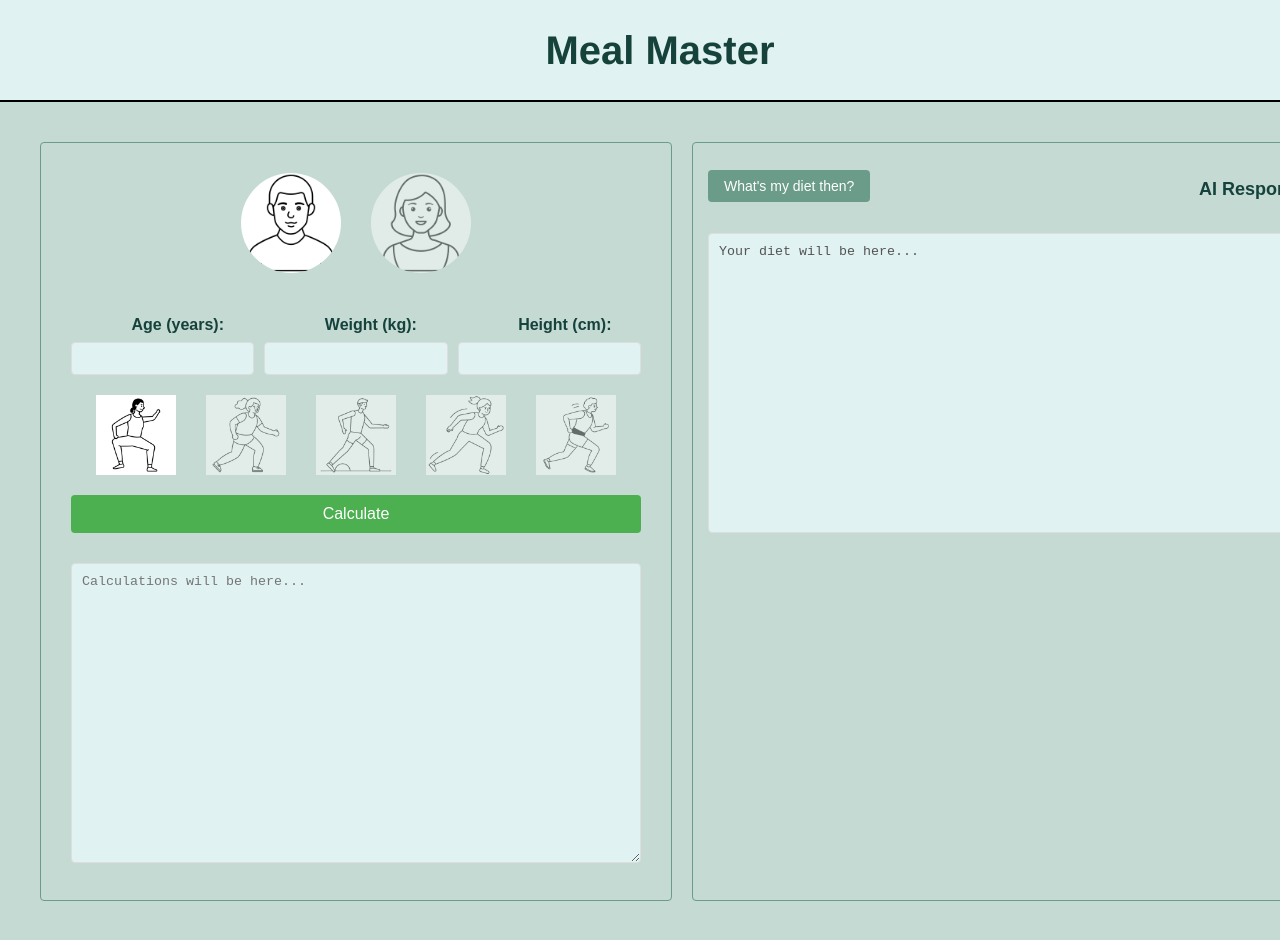
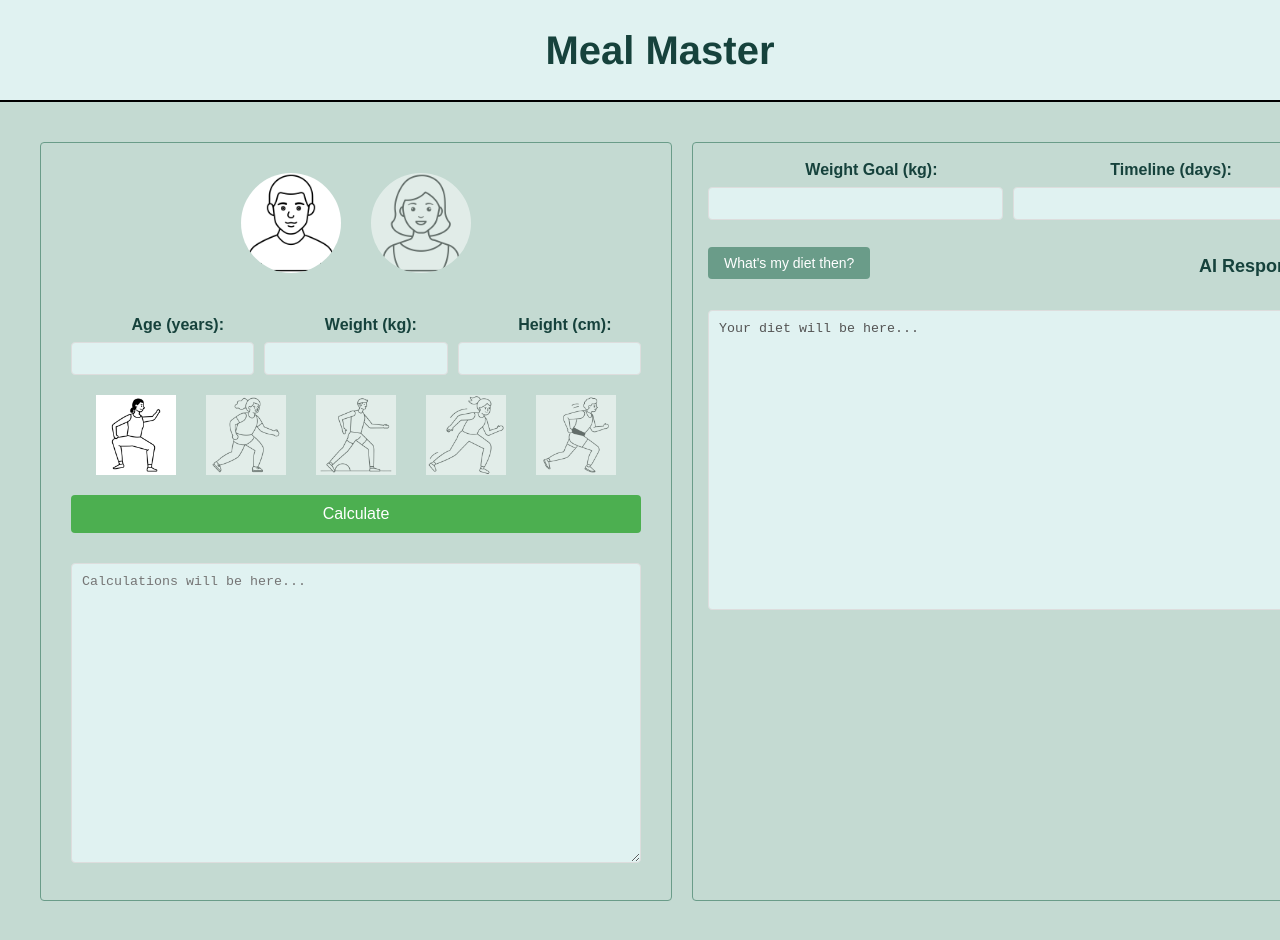
Before and after one commit to igor-eremn/meal-master-client, a React (Vite) app: page / in a window 1280 px wide. Shown: the top 940 px of the page. Built offline with nearby package versions, Linux system fonts and the light colour scheme.

Commit message:
updated home page with 'future goals' section

```diff
--- a/src/components/calculator/Calculator.jsx
+++ b/src/components/calculator/Calculator.jsx
@@ -15,8 +15,6 @@ const Calculator = () => {
   const [weight, setWeight] = useState('');
   const [height, setHeight] = useState('');
   const [activity, setActivity] = useState(1);
-  const [weightGoal, setWeightGoal] = useState('');
-  const [timeline, setTimeline] = useState('');
   const [result, setResult] = useState('');
 
   const calculateBMR = () => {
--- a/src/pages/Home.css
+++ b/src/pages/Home.css
@@ -70,3 +70,34 @@
   width: 100%;
   box-sizing: border-box;
 }
+
+.input-row {
+  display: flex;
+  justify-content: space-between;
+  margin-bottom: 15px;
+}
+
+.input-group {
+  flex: 1;
+  margin-right: 10px;
+}
+
+.input-group:last-child {
+  margin-right: 0;
+}
+
+.input-group label {
+  display: block;
+  margin-bottom: 5px;
+  font-weight: bold;
+  padding-left: 33%;
+}
+
+.input-group input {
+  width: 100%;
+  padding: 8px;
+  border: 1px solid #ddd;
+  background-color: #e0f2f1;
+  border-radius: 4px;
+  box-sizing: border-box;
+}
--- a/src/pages/Home.jsx
+++ b/src/pages/Home.jsx
@@ -5,6 +5,9 @@ import Calculator from '../components/calculator/Calculator';
 const Home = () => {
   const [userInput, setUserInput] = useState(sessionStorage.getItem('userInput') || '');
   const [aiResponse, setAiResponse] = useState(sessionStorage.getItem('aiResponse') || 'Your diet will be here...');
+
+  const [weightGoal, setWeightGoal] = useState('');
+  const [timeline, setTimeline] = useState('');
 
   useEffect(() => {
     sessionStorage.setItem('userInput', userInput);
@@ -48,6 +51,17 @@ const Home = () => {
           <Calculator />
         </div>
         <div className="response-column">
+          <div className="input-row">
+            <div className="input-group">
+              <label>Weight Goal (kg):</label>
+              <input type="number" value={weightGoal} onChange={(e) => setWeightGoal(e.target.value)} />
+            </div>
+
+            <div className="input-group">
+              <label>Timeline (days):</label>
+              <input type="number" value={timeline} onChange={(e) => setTimeline(e.target.value)} />
+            </div>
+          </div>
           <div className="input-header">
             <button className="ask-ai-button" onClick={askAI}>What's my diet then?</button>
             <h3 className="column-title">AI Response</h3>
```
